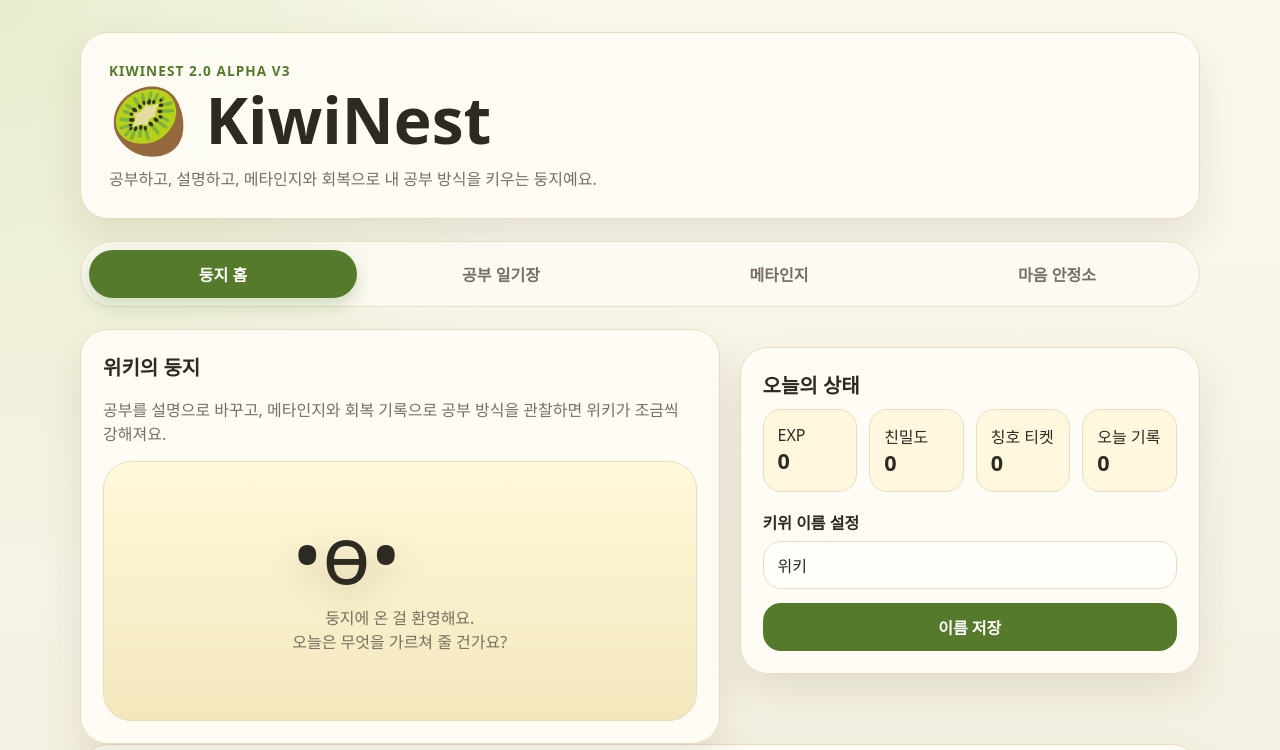
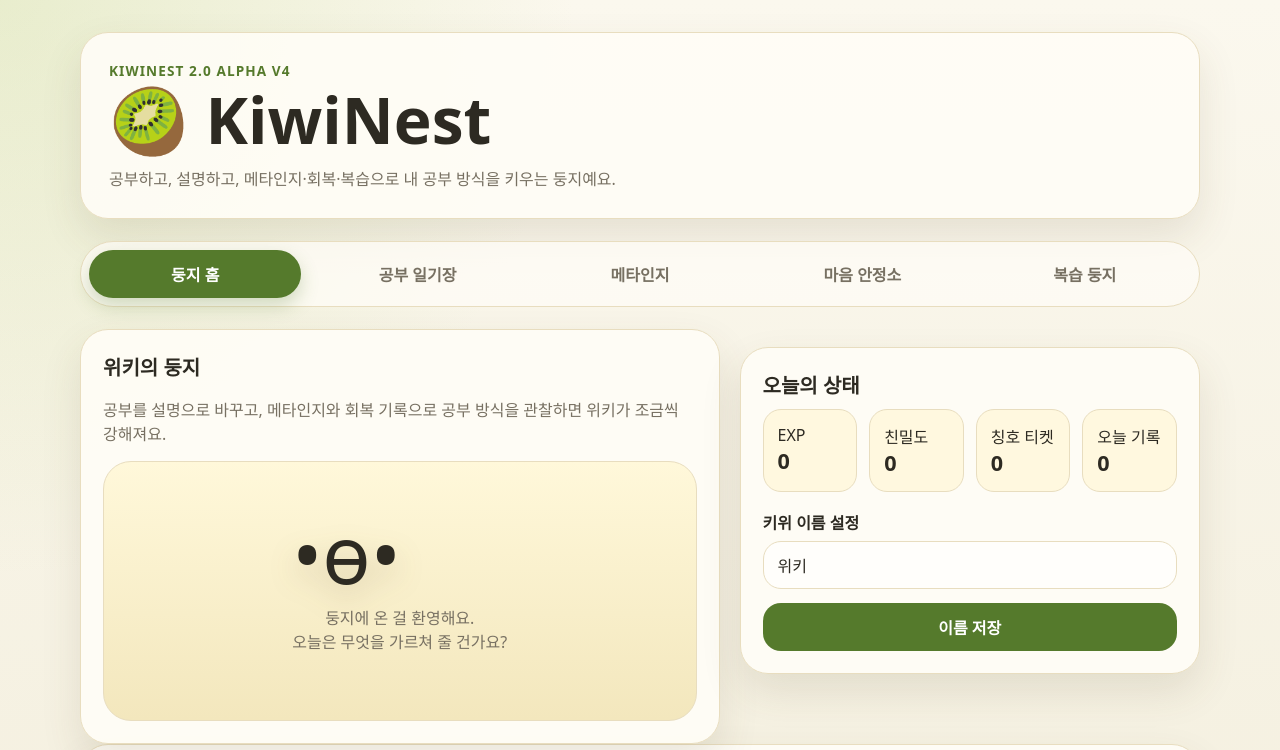
Before and after one commit to sea-anemone17/KiwiNest2, a website with bundled scripts: page index.html in a window 1280 px wide. Shown: the top 750 px of the page. Built offline with nearby package versions, Linux system fonts and the light colour scheme.

Commit message:
Add files via upload

```diff
--- a/index.html
+++ b/index.html
@@ -11,6 +11,7 @@
     <link rel="stylesheet" href="./css/diary.css" />
     <link rel="stylesheet" href="./css/meta.css" />
     <link rel="stylesheet" href="./css/calm.css" />
+    <link rel="stylesheet" href="./css/review.css" />
     <link rel="stylesheet" href="./css/mobile.css" />
     <script type="module" src="./js/main.js"></script>
   </head>
@@ -18,9 +19,9 @@
     <div class="app-shell">
       <header class="app-header">
         <div>
-          <p class="eyebrow">KiwiNest 2.0 Alpha v3</p>
+          <p class="eyebrow">KiwiNest 2.0 Alpha v4</p>
           <h1>🥝 KiwiNest</h1>
-          <p class="subtitle">공부하고, 설명하고, 메타인지와 회복으로 내 공부 방식을 키우는 둥지예요.</p>
+          <p class="subtitle">공부하고, 설명하고, 메타인지·회복·복습으로 내 공부 방식을 키우는 둥지예요.</p>
         </div>
       </header>
 
@@ -29,6 +30,7 @@
         <button class="tab-button" type="button" data-tab-target="diary">공부 일기장</button>
         <button class="tab-button" type="button" data-tab-target="meta">메타인지</button>
         <button class="tab-button" type="button" data-tab-target="calm">마음 안정소</button>
+        <button class="tab-button" type="button" data-tab-target="review">복습 둥지</button>
       </nav>
 
       <main class="tab-container">
@@ -36,6 +38,7 @@
         <section id="diary" class="tab-panel" aria-label="공부 일기장"></section>
         <section id="meta" class="tab-panel" aria-label="메타인지 실험실"></section>
         <section id="calm" class="tab-panel" aria-label="마음 안정소"></section>
+        <section id="review" class="tab-panel" aria-label="복습 둥지"></section>
       </main>
     </div>
 
```
